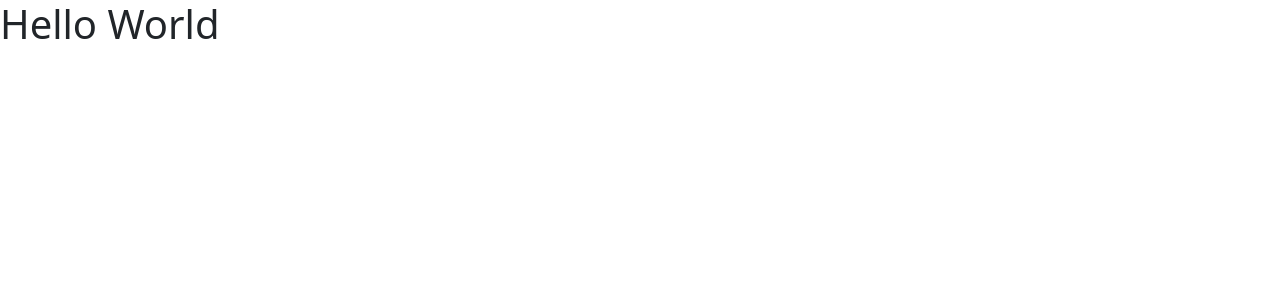
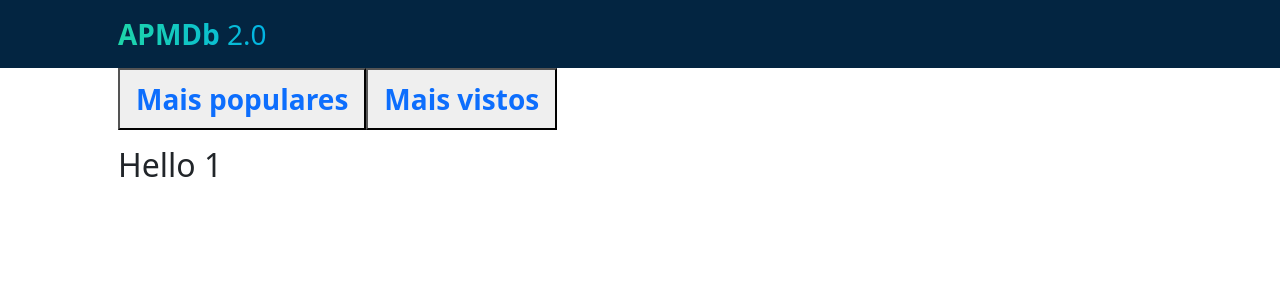
Before and after one commit to academia-do-programador/gerenciador-de-cinema, an Angular app: page /home in a window 1280 px wide. Before the commit this address led to /. Shown: the top 300 px of the page. Built offline with nearby package versions, Linux system fonts and the light colour scheme.

Commit message:
add: componente home

```diff
--- a/src/app/app-routing.module.ts
+++ b/src/app/app-routing.module.ts
@@ -1,10 +1,21 @@
 import { NgModule } from '@angular/core';
 import { RouterModule, Routes } from '@angular/router';
+import { HomeComponent } from './views/home/home.component';
 
-const routes: Routes = [];
+const routes: Routes = [
+  {
+    path: '',
+    redirectTo: 'home',
+    pathMatch: 'full',
+  },
+  {
+    path: 'home',
+    component: HomeComponent,
+  },
+];
 
 @NgModule({
   imports: [RouterModule.forRoot(routes)],
-  exports: [RouterModule]
+  exports: [RouterModule],
 })
-export class AppRoutingModule { }
+export class AppRoutingModule {}
--- a/src/app/app.component.css
+++ b/src/app/app.component.css
@@ -0,0 +1,16 @@
+.app-navbar {
+  background-color: #032541;
+}
+
+.app-navbar-brand {
+  background: linear-gradient(
+    to right,
+    rgba(30, 213, 169, 1) 0%,
+    rgba(1, 180, 228, 1) 100%
+  ) !important;
+
+  background-clip: text;
+
+  -webkit-background-clip: text !important;
+  -webkit-text-fill-color: transparent;
+}
--- a/src/app/app.component.html
+++ b/src/app/app.component.html
@@ -1 +1,11 @@
-<h1>Hello World</h1>
+<nav class="navbar app-navbar">
+  <div class="container px-lg-5">
+    <a class="navbar-brand app-navbar-brand fs-3 fw-bold"
+      >APMDb <span class="fw-normal">2.0</span></a
+    >
+  </div>
+</nav>
+
+<main class="container px-lg-5">
+  <router-outlet></router-outlet>
+</main>
--- a/src/app/app.module.ts
+++ b/src/app/app.module.ts
@@ -5,9 +5,10 @@ import { AppRoutingModule } from './app-routing.module';
 import { AppComponent } from './app.component';
 import { NgbModule } from '@ng-bootstrap/ng-bootstrap';
 import { ToastrModule } from 'ngx-toastr';
+import { HomeComponent } from './views/home/home.component';
 
 @NgModule({
-  declarations: [AppComponent],
+  declarations: [AppComponent, HomeComponent],
   imports: [
     BrowserModule,
     AppRoutingModule,
--- /dev/null
+++ b/src/app/views/home/home.component.html
@@ -0,0 +1,21 @@
+<div class="row gap-3">
+  <section class="col-lg-8">
+    <ul ngbNav #nav="ngbNav" [activeId]="1" class="nav-underline">
+      <li [ngbNavItem]="1">
+        <button ngbNavLink class="text-primary-emphasis fs-3 fw-semibold">
+          Mais populares
+        </button>
+        <ng-template ngbNavContent><h2>Hello 1</h2></ng-template>
+      </li>
+
+      <li [ngbNavItem]="2">
+        <button ngbNavLink class="text-primary-emphasis fs-3 fw-semibold">
+          Mais vistos
+        </button>
+        <ng-template ngbNavContent><h2>Hello 2</h2></ng-template>
+      </li>
+    </ul>
+
+    <div [ngbNavOutlet]="nav" class="mt-3"></div>
+  </section>
+</div>
```
Also changed, not shown: src/app/views/home/home.component.ts (added, +10 -0 lines), src/app/views/home/home.component.css (added).
